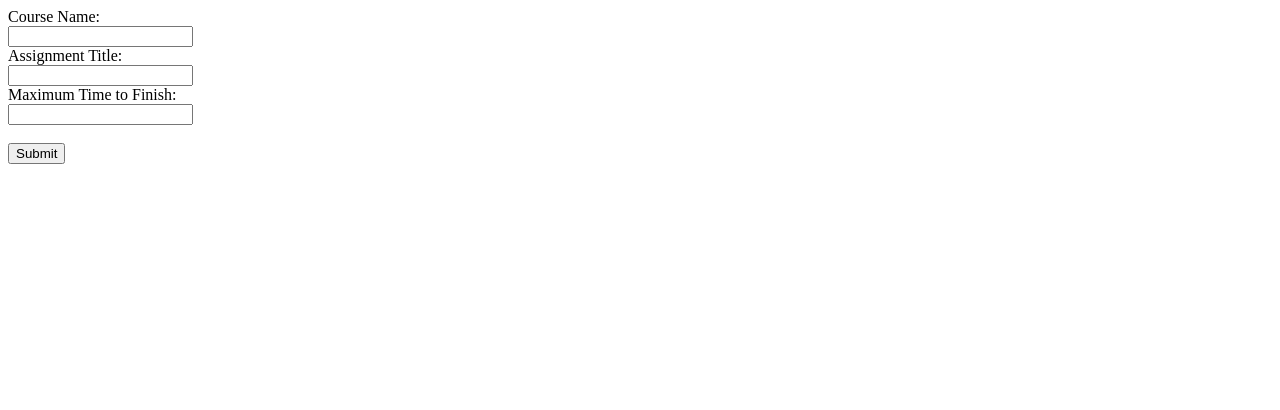
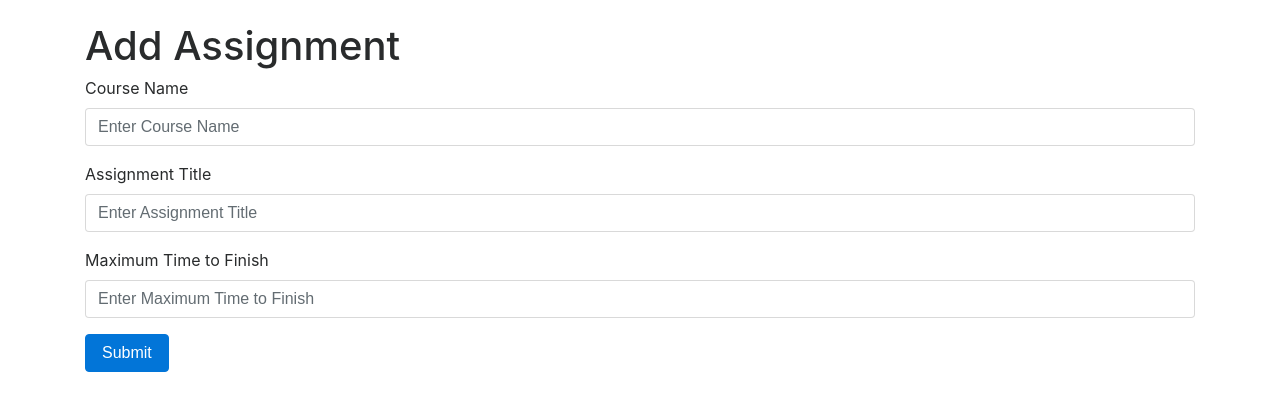
Before and after one commit to pondtheapp/pondtheapp.github.io, a plain HTML site: page app.html in a window 1280 px wide. Drawn offline with nearby package versions, Linux system fonts and the light colour scheme; no server answers.

Commit message:
ocmeinlkfd

```diff
--- a/app.html
+++ b/app.html
@@ -3,7 +3,29 @@
   <head>
     <meta charset="utf-8">
     <title></title>
+    <link rel="stylesheet" href="https://maxcdn.bootstrapcdn.com/bootstrap/4.0.0-alpha.6/css/bootstrap.min.css" integrity="sha384-rwoIResjU2yc3z8GV/NPeZWAv56rSmLldC3R/AZzGRnGxQQKnKkoFVhFQhNUwEyJ" crossorigin="anonymous">
     <script src="https://www.gstatic.com/firebasejs/3.7.1/firebase.js"></script>
+  </head>
+  <body>
+    <div class="container">
+      <br>
+      <h1>Add Assignment</h1>
+      <form role="form" method="get" action="" onsubmit="javascript: return false;">
+        <div class="form-group">
+          <label for="course">Course Name</label>
+          <input type="text" class="form-control" id="course" placeholder="Enter Course Name">
+        </div>
+        <div class="form-group">
+          <label for="assignment">Assignment Title</label>
+          <input type="text" class="form-control" id="assignment" placeholder="Enter Assignment Title">
+        </div>
+        <div class="form-group">
+          <label for="time">Maximum Time to Finish</label>
+          <input type="text" class="form-control" id="time" placeholder="Enter Maximum Time to Finish">
+        </div>
+        <button type="button" class="btn btn-primary" onclick="javascript: submit();">Submit</button>
+        <!--  style="background-color: lightblue; border: none; border-radius: 10px;" -->
+      </form>
       <script>
         // Initialize Firebase
         var config = {
@@ -23,30 +45,18 @@
         });
 
         function submit() {
-        var name = document.getElementById("name").value;
+          var course = document.getElementById("course").value;
           var assignment = document.getElementById("assignment").value;
           var time = document.getElementById("time").value;
 
-        firebase.database().ref('courses').set({
-          name: name,
+          firebase.database().ref('assignments/' + course).set({
+            course: course,
             assignment: assignment,
             time: time
           });
+          return false;
         }
       </script>
-  </head>
-  <body>
-    <form onsubmit="return false; submit()">
-      Course Name:<br>
-      <input type="text" id="name" value="">
-      <br>
-      Assignment Title:<br>
-      <input type="text" id="title" value="">
-      <br>
-      Maximum Time to Finish:<br>
-      <input type="text" id="time" value="">
-      <br><br>
-      <input type="submit" value="Submit">
-    </form>
+    </div>
   </body>
 </html>
```
Also changed, not shown: 1 other file. Lines whose indentation alone changed are shown as unchanged.
